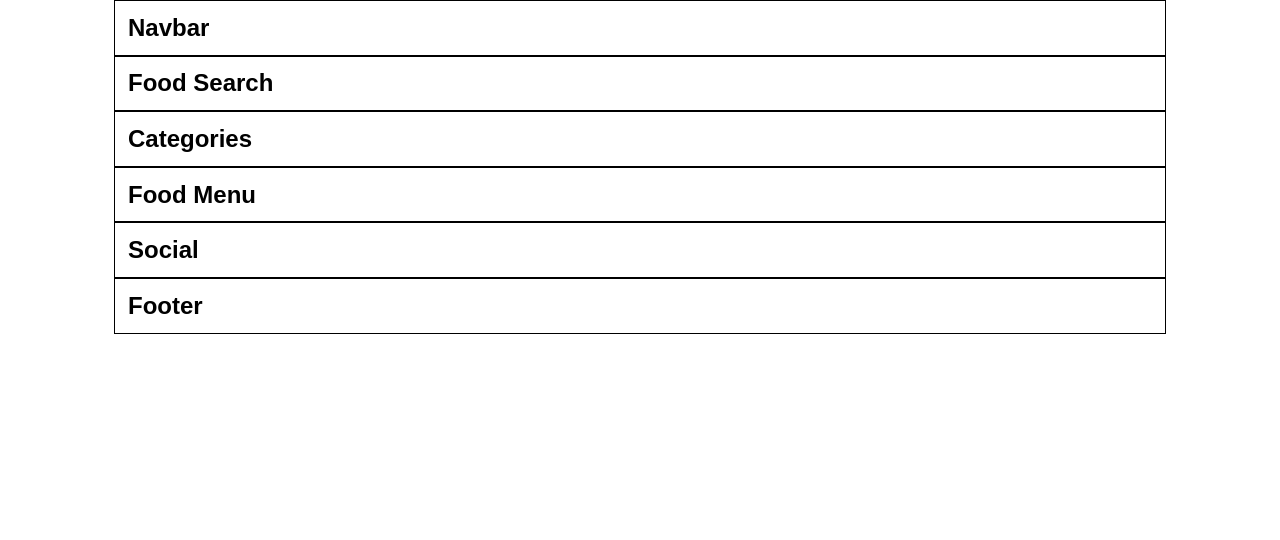
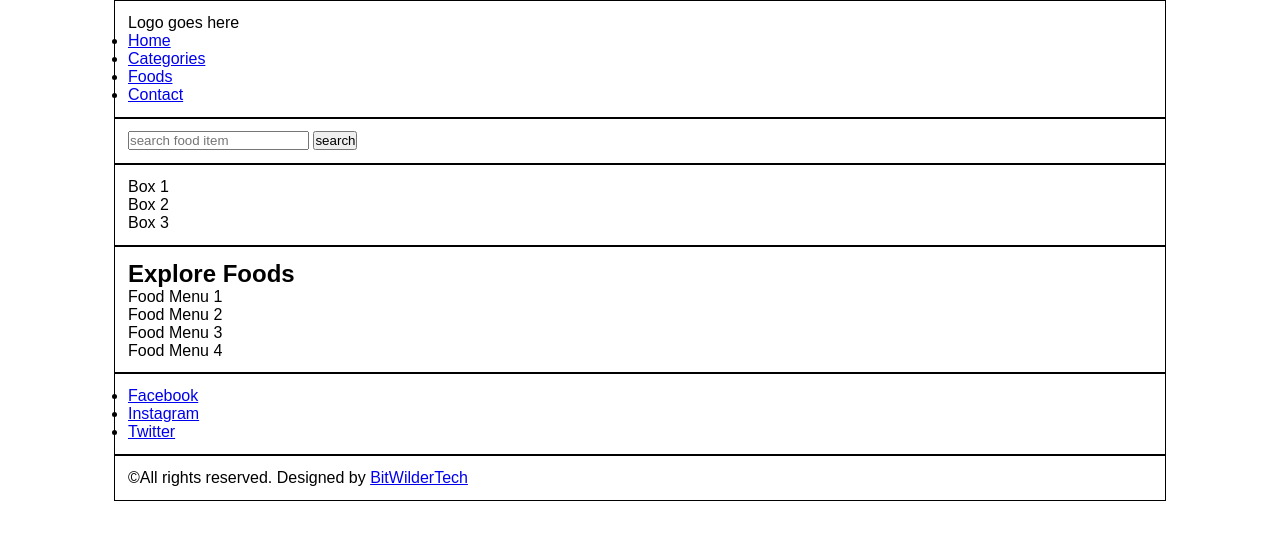
Before and after one commit to AllenOtto/Food-Order-Frontend, a plain HTML site: page index.html in a window 1280 px wide. Drawn offline with Linux system fonts and the light colour scheme.

Commit message:
Designed home page frontend structure for food order website

```diff
--- a/index.html
+++ b/index.html
@@ -11,7 +11,18 @@
     <!-- Navbar Section Starts Here -->
     <section class="navbar">
         <div class="container">
-            <h1>Navbar</h1>
+            <div class="logo">
+                Logo goes here
+            </div>
+
+            <div class="menu">
+                <ul>
+                    <li><a href="#">Home</a></li>
+                    <li><a href="#">Categories</a></li>
+                    <li><a href="#">Foods</a></li>
+                    <li><a href="#">Contact</a></li>
+                </ul>
+            </div>
         </div>
 
     </section>
@@ -20,7 +31,10 @@
     <!-- Food Search Section Starts Here -->
     <section class="food-search">
         <div class="container">
-            <h1>Food Search</h1>
+            <form action="" method="post">
+                <input type="text" name="search" placeholder="search food item">
+                <input type="submit" name="submit" value="search">
+            </form>
         </div>
 
     </section>
@@ -29,7 +43,15 @@
     <!-- Categories Section Starts Here -->
     <section class="categories">
         <div class="container">
-            <h1>Categories</h1>
+            <div class="box-3">
+                Box 1
+            </div>
+            <div class="box-3">
+                Box 2
+            </div>
+            <div class="box-3">
+                Box 3
+            </div>
         </div>
 
     </section>
@@ -38,7 +60,19 @@
     <!-- Food Menu Section Starts Here -->
     <section class="food-menu">
         <div class="container">
-            <h1>Food Menu</h1>
+            <h2>Explore Foods</h2>
+            <div class="food-menu">
+                Food Menu 1
+            </div>
+            <div class="food-menu">
+                Food Menu 2
+            </div>
+            <div class="food-menu">
+                Food Menu 3
+            </div>
+            <div class="food-menu">
+                Food Menu 4
+            </div>
         </div>
 
     </section>
@@ -47,7 +81,11 @@
     <!-- Social Section Starts Here -->
     <section class="social">
         <div class="container">
-            <h1>Social</h1>
+            <ul>
+                <li><a href="#">Facebook</a></li>
+                <li><a href="#">Instagram</a></li>
+                <li><a href="#">Twitter</a></li>
+            </ul>
         </div>
 
     </section>
@@ -56,7 +94,7 @@
     <!-- Footer Section Starts Here -->
     <section class="footer">
         <div class="container">
-            <h1>Footer</h1>
+            &copy;All rights reserved. Designed by <a href="http://www.bitwildertech.ga">BitWilderTech</a>
         </div>
 
     </section>
```
